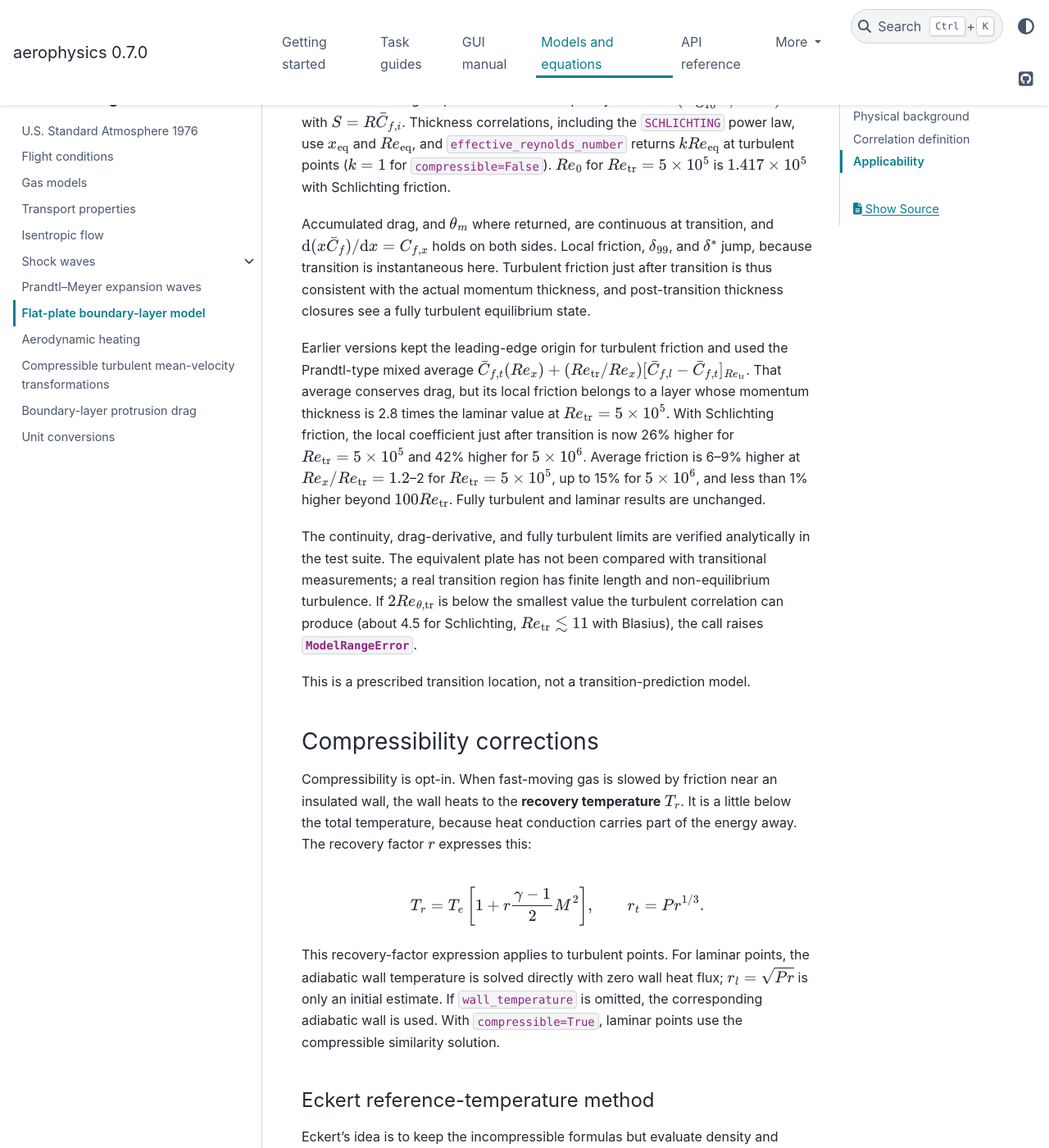
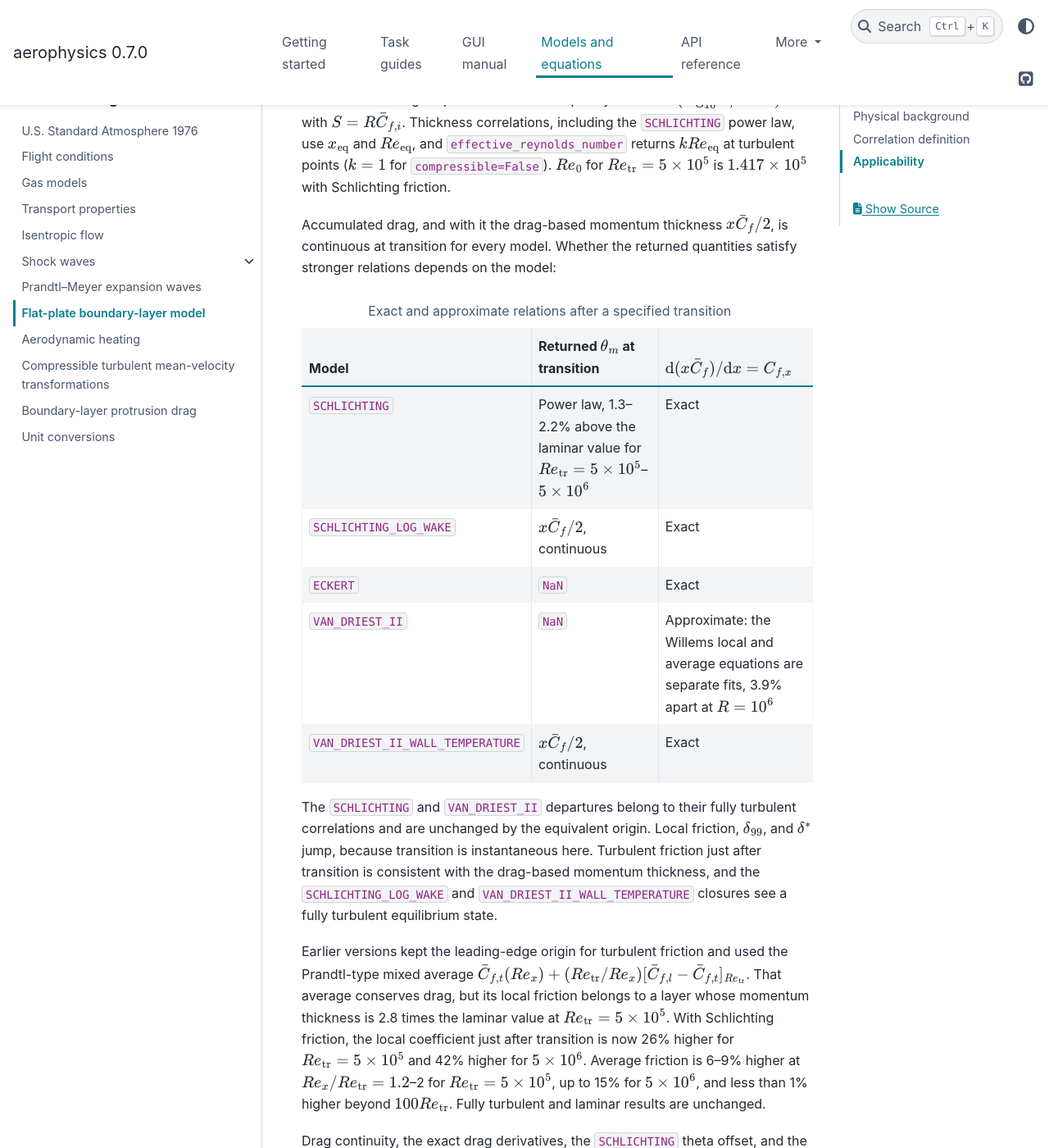
Before and after one commit to pandorobo11/aerophysics, a Sphinx documentation site: the page built from docs/models/flat_plate_boundary_layer.rst, in a window 1280 px wide and 1400 px high, scrolled down 8533 px. Shown: the whole window at 82% size. Built offline with Sphinx 7.4.7 and the PyData theme 0.15.4, drawn with Linux system fonts in a browser that asks for light colours; some of the changed text lies outside the part shown.

Commit message:
docs: separate exact and approximate relations after a specified transition
Drag is continuous for every model, but returned theta is continuous only
for the log-wake and wall-temperature models: SCHLICHTING power-law theta is
1.3--2.2% above the laminar value, and VAN_DRIEST_II local friction is not
the exact derivative of its Willems average. The SCHLICHTING test now pins
the exact drag-based theta and the power-law offset separately.

Co-Authored-By: Claude Opus 5.5 <noreply@anthropic.com>

```diff
--- a/docs/guides/boundary_layers.rst
+++ b/docs/guides/boundary_layers.rst
@@ -61,8 +61,10 @@ edge conditions and returns the one-sided drag per unit width:
 Use ``LAMINAR`` or ``TURBULENT`` when the state is known. ``TRANSITIONAL``
 requires a caller-supplied transition Reynolds number; the API does not
 predict natural transition. Downstream of it, the turbulent part continues
-the fully turbulent plate with the same momentum thickness, so drag and
-momentum thickness are continuous while local friction jumps. Compressibility
+the fully turbulent plate with the same momentum thickness, so drag is
+continuous while local friction jumps. Returned momentum thickness is
+continuous for the log-wake and wall-temperature models; see the model page
+for the exceptions. Compressibility
 corrections are opt-in. See
 :doc:`../models/flat_plate_boundary_layer` for the available correlations,
 required thermodynamic inputs, and applicability ranges.
--- a/docs/models/flat_plate_boundary_layer.rst
+++ b/docs/models/flat_plate_boundary_layer.rst
@@ -457,12 +457,41 @@ points (:math:`k=1` for ``compressible=False``). :math:`Re_0` for
 :math:`Re_\mathrm{tr}=5\times10^5` is :math:`1.417\times10^5` with
 Schlichting friction.
 
-Accumulated drag, and :math:`\theta_m` where returned, are continuous at
-transition, and :math:`\mathrm{d}(x\bar C_f)/\mathrm{d}x=C_{f,x}` holds on both
-sides. Local friction, :math:`\delta_{99}`, and :math:`\delta^*` jump, because
-transition is instantaneous here. Turbulent friction just after transition is
-thus consistent with the actual momentum thickness, and post-transition
-thickness closures see a fully turbulent equilibrium state.
+Accumulated drag, and with it the drag-based momentum thickness
+:math:`x\bar C_f/2`, is continuous at transition for every model. Whether the
+returned quantities satisfy stronger relations depends on the model:
+
+.. list-table:: Exact and approximate relations after a specified transition
+   :header-rows: 1
+
+   * - Model
+     - Returned :math:`\theta_m` at transition
+     - :math:`\mathrm{d}(x\bar C_f)/\mathrm{d}x=C_{f,x}`
+   * - ``SCHLICHTING``
+     - Power law, 1.3--2.2% above the laminar value for
+       :math:`Re_\mathrm{tr}=5\times10^5`--:math:`5\times10^6`
+     - Exact
+   * - ``SCHLICHTING_LOG_WAKE``
+     - :math:`x\bar C_f/2`, continuous
+     - Exact
+   * - ``ECKERT``
+     - ``NaN``
+     - Exact
+   * - ``VAN_DRIEST_II``
+     - ``NaN``
+     - Approximate: the Willems local and average equations are separate
+       fits, 3.9% apart at :math:`R=10^6`
+   * - ``VAN_DRIEST_II_WALL_TEMPERATURE``
+     - :math:`x\bar C_f/2`, continuous
+     - Exact
+
+The ``SCHLICHTING`` and ``VAN_DRIEST_II`` departures belong to their fully
+turbulent correlations and are unchanged by the equivalent origin. Local
+friction, :math:`\delta_{99}`, and :math:`\delta^*` jump, because transition is
+instantaneous here. Turbulent friction just after transition is consistent
+with the drag-based momentum thickness, and the ``SCHLICHTING_LOG_WAKE`` and
+``VAN_DRIEST_II_WALL_TEMPERATURE`` closures see a fully turbulent equilibrium
+state.
 
 Earlier versions kept the leading-edge origin for turbulent friction and
 used the Prandtl-type mixed average
@@ -477,8 +506,8 @@ coefficient just after transition is now 26% higher for
 to 15% for :math:`5\times10^6`, and less than 1% higher beyond
 :math:`100Re_\mathrm{tr}`. Fully turbulent and laminar results are unchanged.
 
-The continuity, drag-derivative, and fully turbulent limits are verified
-analytically in the test suite. The equivalent plate has not been compared
+Drag continuity, the exact drag derivatives, the ``SCHLICHTING`` theta offset,
+and the fully turbulent limits are verified analytically in the test suite. The equivalent plate has not been compared
 with transitional measurements; a real transition region has finite length and
 non-equilibrium turbulence. If :math:`2Re_{\theta,\mathrm{tr}}` is below the
 smallest value the turbulent correlation can produce (about 4.5 for
```
Also changed, not shown: CHANGELOG.md (+7 -4 lines), 2 other files.
